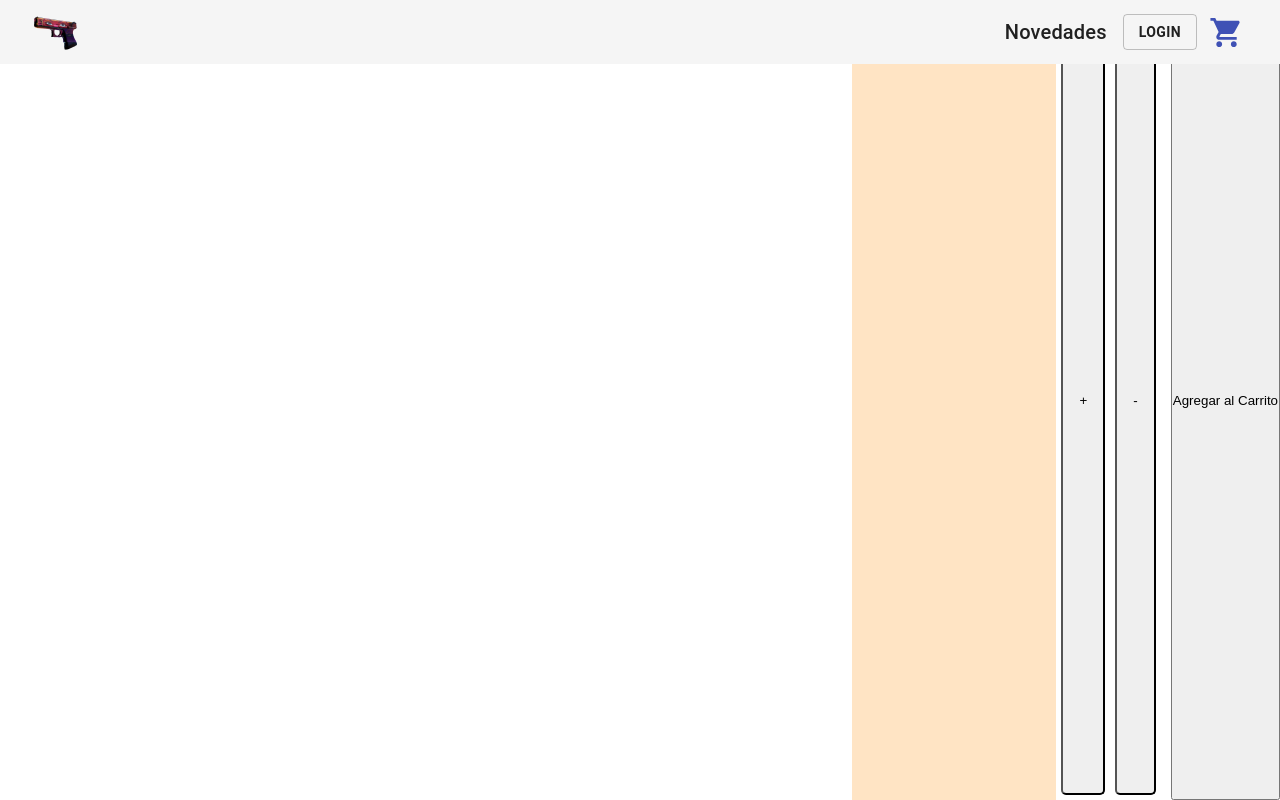
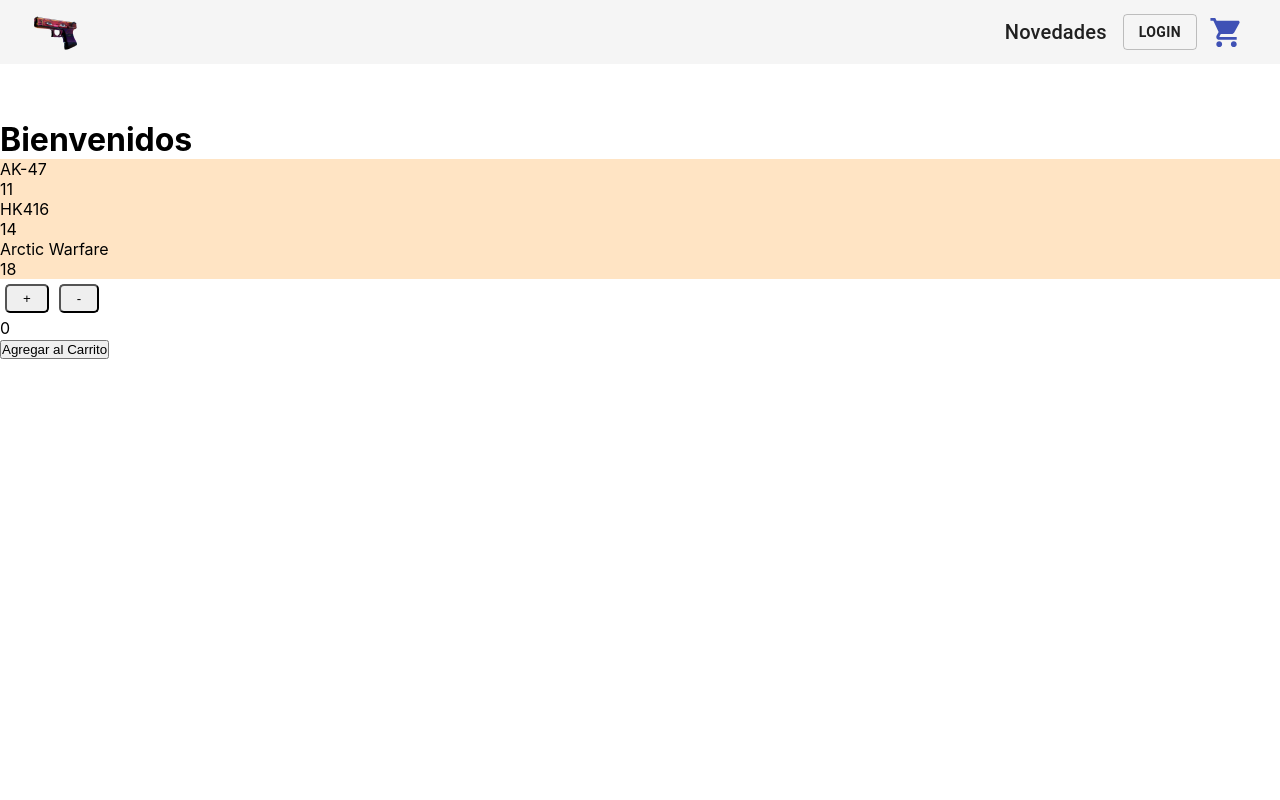
Before and after one commit to agustinsps/skin-store, a React (Create React App) app: page / in a window 1280 px wide. Built offline with nearby package versions, Linux system fonts and the light colour scheme.

Commit message:
Ejercicio 6

```diff
--- a/src/App.css
+++ b/src/App.css
@@ -1,8 +1,8 @@
-.contenedor {
-width: 100vw;
-height: 100vh;
-}
-
 * {
   box-sizing: border-box;
 }
+
+.contenedor {
+  width: 50vw;
+  height: 15vh;
+}
--- a/src/App.jsx
+++ b/src/App.jsx
@@ -5,10 +5,14 @@ import ItemListContainer from './components/ItemListContainer/ItemListContainer'
 
 function App() {
   return (
+    <>
     <div className = 'contenedor'>
       <NavBar/>
+      </div>
+      <div>
       <ItemListContainer h1="Bienvenidos"/>
-    </div>
+      </div>
+    </>
   );
 }
 
```
